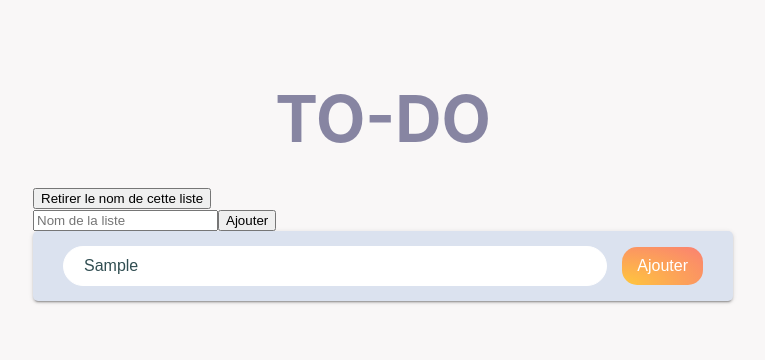
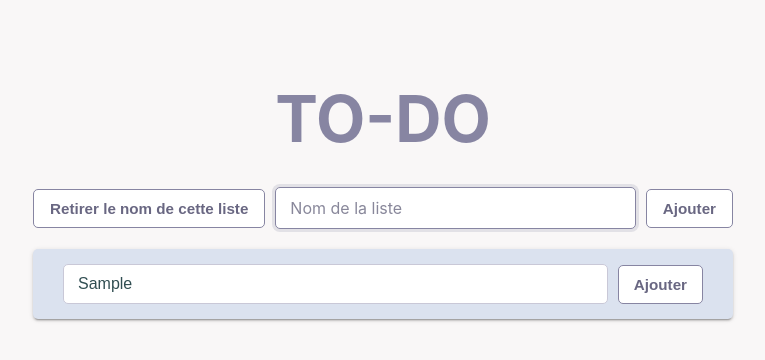
Before and after one commit to AlexisLeprince/make-a-list, a React (Vite) app: page / in a window 1280 px wide. Both pictures are taken after typing "Sample" into the empty fields and a click on the button "Ajouter un nom à cette liste". Shown: the top 360 px of the page, without its empty margins (257-1022 px from the left). Built offline with nearby package versions, Linux system fonts and the light colour scheme.

Commit message:
Add files via upload

```diff
--- a/src/App.css
+++ b/src/App.css
@@ -15,13 +15,77 @@
   font-weight: bold;
 }
 
+.App .btn-listName {
+  display: block;
+  margin: 0 auto 20px;
+  padding: 10px 16px;
+  border: 1px solid #8785a2;
+  border-radius: 5px;
+  background-color: white;
+  color: #696782;
+  font-size: 0.95rem;
+  font-weight: 600;
+  cursor: pointer;
+  transition:
+    background-color 150ms ease,
+    color 150ms ease,
+    box-shadow 150ms ease;
+}
+
+.App .btn-listName:hover {
+  background-color: #8785a2;
+  color: white;
+}
+
+.App .btn-listName:focus-visible {
+  outline: 3px solid rgba(135, 133, 162, 0.35);
+  outline-offset: 3px;
+}
+
+.App .addListName form {
+  display: flex;
+  align-items: center;
+  gap: 10px;
+}
+
+.App .addListName {
+  margin-bottom: 20px;
+}
+
+.App .addListName .btn-listName {
+  flex: 0 0 auto;
+  margin: 0;
+  white-space: nowrap;
+}
+
+.App .list-name-input {
+  flex: 1 1 auto;
+  width: 100%;
+  min-width: 0;
+  padding: 10px 14px;
+  border: 1px solid #c9c8d7;
+  border-radius: 5px;
+  background-color: white;
+  color: #314e52;
+  font: inherit;
+  outline: none;
+  transition:
+    border-color 150ms ease,
+    box-shadow 150ms ease;
+}
+
+.App .list-name-input::placeholder {
+  color: #88879a;
+}
+
+.App .list-name-input:focus {
+  border-color: #8785a2;
+  box-shadow: 0 0 0 3px rgba(135, 133, 162, 0.2);
+}
+
 .App .add {
   background-color: #dbe2ef;
   padding: 15px 30px;
-  -webkit-box-shadow:
-    0 2px 2px 0 rgba(0, 0, 0, 0.14),
-    0 1px 5px 0 rgba(0, 0, 0, 0.12),
-    0 3px 1px -2px rgba(0, 0, 0, 0.2);
   box-shadow:
     0 2px 2px 0 rgba(0, 0, 0, 0.14),
     0 1px 5px 0 rgba(0, 0, 0, 0.12),
@@ -33,30 +97,60 @@
 .App .add form {
   display: flex;
   align-items: center;
+  gap: 10px;
 }
 
 .App .add input {
-  border: 1px solid white;
-  border-radius: 500px;
-  padding: 10px 10px 10px 20px;
+  flex: 1 1 auto;
+  min-width: 0;
+  border: 1px solid #c9c8d7;
+  border-radius: 5px;
+  padding: 10px 14px;
   width: 100%;
+  background-color: white;
   font-size: 1rem;
   outline: none;
   color: #314e52;
   font-weight: 300;
+  transition:
+    border-color 150ms ease,
+    box-shadow 150ms ease;
+}
+
+.App .add input::placeholder {
+  color: #88879a;
+}
+
+.App .add input:focus {
+  border-color: #8785a2;
+  box-shadow: 0 0 0 3px rgba(135, 133, 162, 0.2);
 }
 
 .App .add button {
-  background: -webkit-radial-gradient(bottom left, #ffc73c, salmon);
-  color: white;
+  flex: 0 0 auto;
+  background-color: white;
+  color: #696782;
   padding: 10px 15px;
-  border: 0;
-  border-radius: 15px;
+  border: 1px solid #8785a2;
+  border-radius: 5px;
   cursor: pointer;
   display: flex;
   align-items: center;
-  font-size: 1em;
-  margin-left: 15px;
+  font-size: 0.95rem;
+  font-weight: 600;
+  transition:
+    background-color 150ms ease,
+    border-color 150ms ease;
+}
+
+.App .add button:hover {
+  background-color: #8785a2;
+  color: white;
+}
+
+.App .add button:focus-visible {
+  outline: 3px solid rgba(135, 133, 162, 0.35);
+  outline-offset: 3px;
 }
 
 .App .add button svg {
--- a/src/App.tsx
+++ b/src/App.tsx
@@ -76,10 +76,13 @@ function App() {
 
     if (!value) {
       setListNameError("Veuillez saisir un nom de liste");
-      return;
+      return false;
     }
+
     setListName(value);
     setListNameError("");
+
+    return true;
   };
 
   const removeListName = () => {
@@ -91,6 +94,10 @@ function App() {
   useEffect(() => {
     content.current?.focus();
   }, []);
+
+  useEffect(() => {
+    listNameInput.current?.focus();
+  }, [addInput, listNameToInput]);
 
   useEffect(() => {
     localStorage.setItem("tasks", JSON.stringify(tasks));
@@ -115,28 +122,31 @@ function App() {
           <button
             type="button"
             onClick={() => setAddInput(!addInput)}
-            className="addInputListName"
+            className="btn-listName"
           >
             Ajouter un nom à cette liste
           </button>
         ) : (
           <div>
-            <button
-              type="button"
-              onClick={() => setAddInput(!addInput)}
-              className="addInputListName"
-            >
-              Retirer le nom de cette liste
-            </button>
             <div className="addListName">
               <form onSubmit={(event) => setNewListName(event)}>
+                <button
+                  type="button"
+                  onClick={() => setAddInput(!addInput)}
+                  className="btn-listName"
+                >
+                  Retirer le nom de cette liste
+                </button>
                 <input
                   type="text"
                   placeholder="Nom de la liste"
                   ref={listNameInput}
+                  className="list-name-input"
                   onChange={() => setListNameError("")}
                 />
-                <button type="submit">Ajouter</button>
+                <button className="btn-listName" type="submit">
+                  Ajouter
+                </button>
               </form>
             </div>
             {listNameError && (
@@ -191,14 +201,29 @@ function App() {
             <div className="addListName">
               <form
                 onSubmit={(event) => {
-                  setNewListName(event);
-                  setListNameError("");
-                  setListNameToInput(!listNameToInput);
+                  const success = setNewListName(event);
+
+                  if (success) {
+                    setListNameToInput(false);
+                  }
                 }}
               >
-                <input type="text" placeholder={listName} ref={listNameInput} />
-                <button type="submit">Ajouter</button>
+                <input
+                  type="text"
+                  defaultValue={listName}
+                  ref={listNameInput}
+                  onChange={() => setListNameError("")}
+                />
+
+                <button type="submit">Modifier</button>
               </form>
+              {listNameError && (
+                <p
+                  style={{ color: "red", fontSize: "0.9rem", marginTop: "5px" }}
+                >
+                  {listNameError}
+                </p>
+              )}
             </div>
           )}
         </div>
--- a/src/components/Task/Task.module.css
+++ b/src/components/Task/Task.module.css
@@ -18,7 +18,7 @@
 }
 
 .task:hover {
-  background-color: #f2a154;
+  background-color: #8785a2;
   color: white;
 }
 
```
Also changed, not shown: 1 other file (tests, documents, lock files or other folders).
